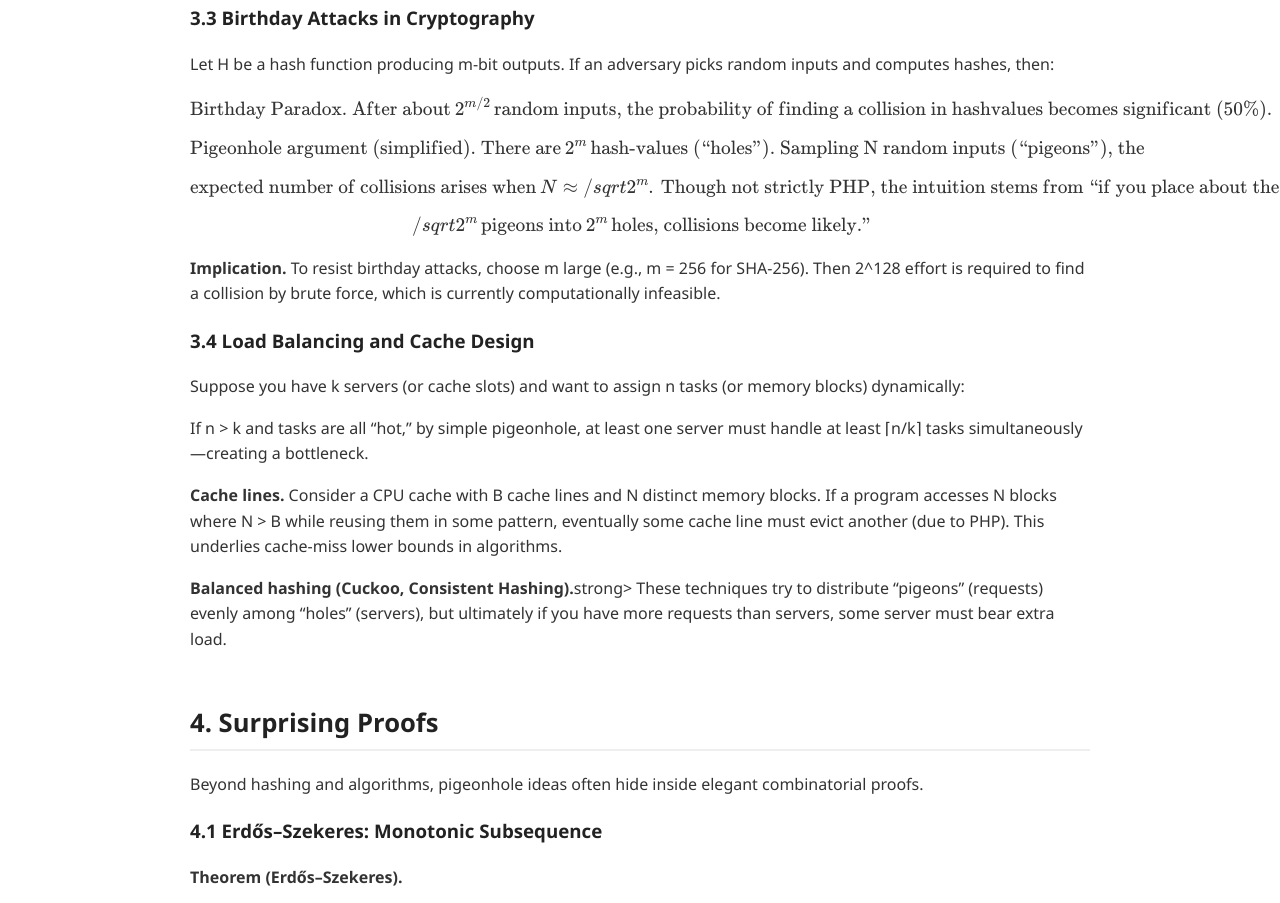
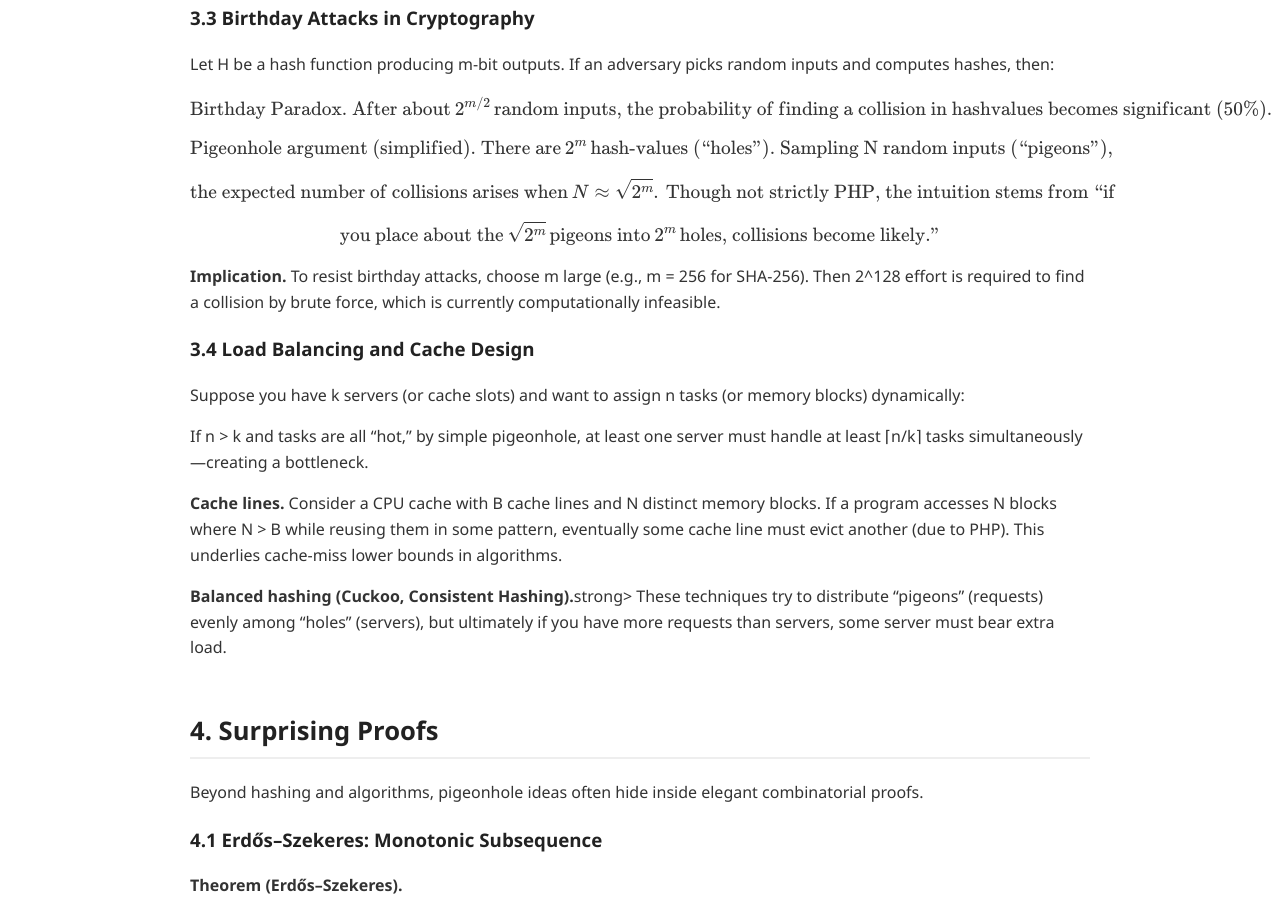
Before and after one commit to Simran-create/Pigeonhole-Principle-Applications, a plain HTML site: page index.html in a window 1280 px wide. Shown: the part 5828-6731 px from the top of the page. Drawn offline with nearby package versions, Linux system fonts and the light colour scheme.

Commit message:
Update index.html

```diff
--- a/index.html
+++ b/index.html
@@ -170,9 +170,9 @@ but it highlights how <strong>infinitely many pigeons (reals) into finitely many
     <h3>3.3 Birthday Attacks in Cryptography</h3>
     <p>Let H be a hash function producing m-bit outputs. If an adversary picks random inputs and computes hashes, then:</p>
     <p>$$ \text{Birthday Paradox. After about} \hspace{1mm} 2^{m/2} \hspace{1mm} \text{random inputs, the probability of finding a collision in hashvalues becomes significant (50%).}$$</p>
-    <p>$$ \text{Pigeonhole argument (simplified). There are} \hspace{1mm} 2^m \hspace{1mm} \text{hash-values (“holes”). Sampling N random inputs (“pigeons”), the} $$ </p>
-    <p>$$ \text{expected number of collisions arises when} \hspace{1mm} N ≈ /sqrt{2^m}. \hspace{1mm} \text{Though not strictly PHP, the intuition stems from “if you place about the} $$ </p>
-    <p>$$ \hspace{1mm} /sqrt{2^m} \hspace{1mm} \text{pigeons into} \hspace{1mm} 2^m \hspace{1mm} \text{holes, collisions become likely.”} $$</p>
+    <p>$$ \text{Pigeonhole argument (simplified). There are} \hspace{1mm} 2^m \hspace{1mm} \text{hash-values (“holes”). Sampling N random inputs (“pigeons”),} $$ </p>
+    <p>$$ \text{the expected number of collisions arises when} \hspace{1mm} N ≈ \sqrt{2^m}. \hspace{1mm} \text{Though not strictly PHP, the intuition stems from “if} $$ </p>
+    <p>$$ \text{you place about the} \hspace{1mm} \sqrt{2^m} \hspace{1mm} \text{pigeons into} \hspace{1mm} 2^m \hspace{1mm} \text{holes, collisions become likely.”} $$</p>
     <p><strong>Implication.</strong> To resist birthday attacks, choose m large (e.g., m = 256 for SHA-256). Then 2^128 effort is required to find a collision by brute force, which is currently computationally infeasible.</p>
     <h3>3.4 Load Balancing and Cache Design</h3>
     <p>Suppose you have k servers (or cache slots) and want to assign n tasks (or memory blocks) dynamically:</p>
```
